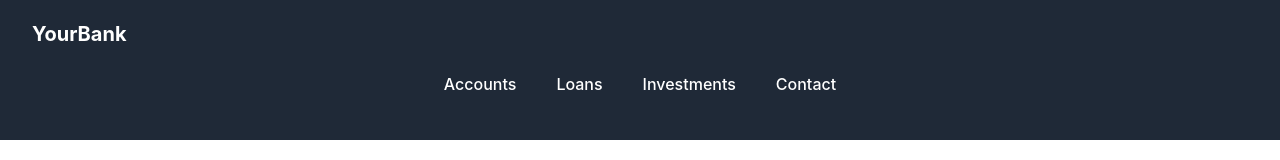
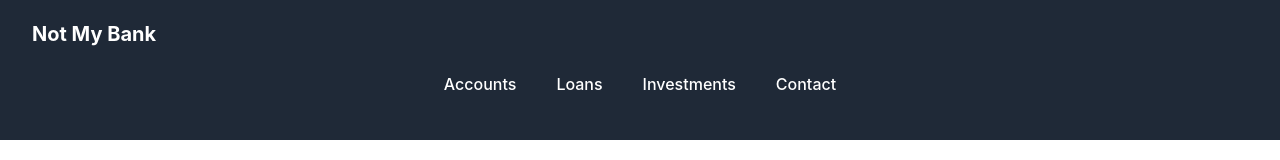
Before and after one commit to arsenhh-byte/ProjectX, a React (Create React App) app in the folder banking-app/: page / in a window 1280 px wide. Shown: the top 160 px of the page. Built offline with nearby package versions, Linux system fonts and the light colour scheme.

Commit message:
Update the brand name in the header from "YourBank" to "Not My Bank".

```diff
--- a/banking-app/src/components/Header.js
+++ b/banking-app/src/components/Header.js
@@ -6,7 +6,7 @@ const Header = () => {
     <header className="bg-gray-800 text-white">
       <div className="container mx-auto flex flex-wrap p-5 flex-col md:flex-row items-center">
         <h1 className="flex title-font font-medium items-center text-white mb-4 md:mb-0">
-          <span className="ml-3 text-xl font-bold">YourBank</span> {/* Updated Brand Name */}
+          <span className="ml-3 text-xl font-bold">Not My Bank</span> {/* Updated Brand Name */}
         </h1>
         <NavBar />
       </div>
```
